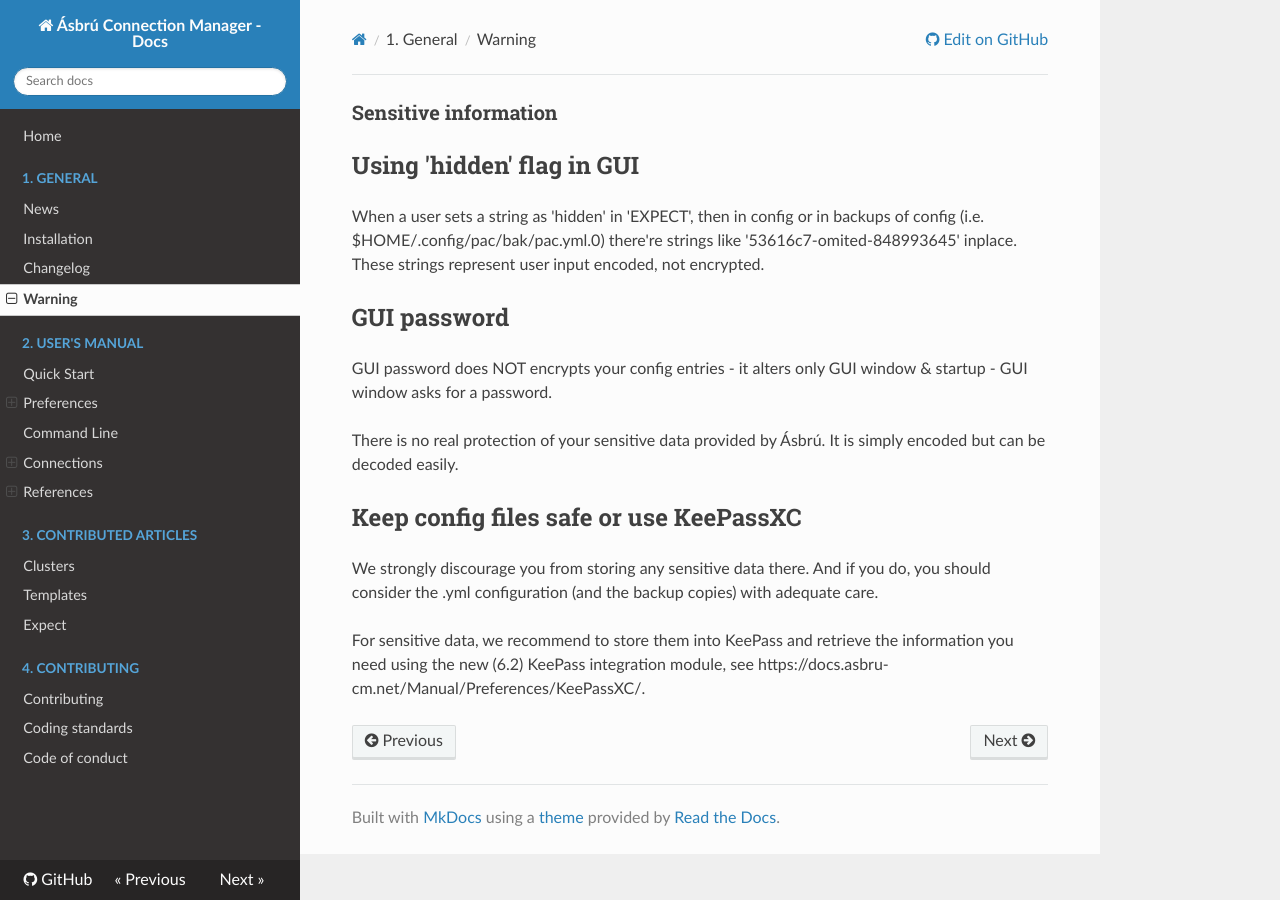
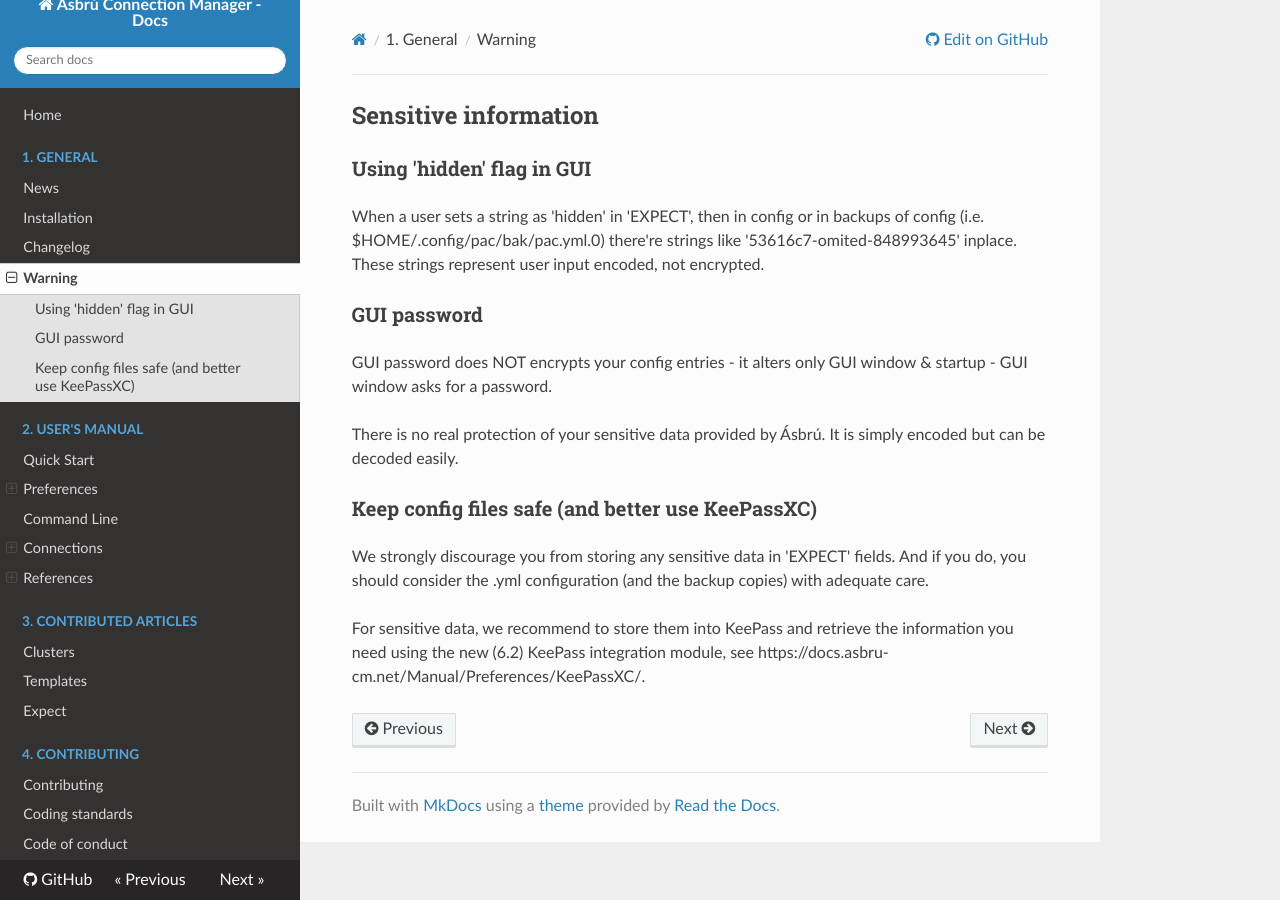
Before and after one commit to asbru-cm/asbru-cm, an MkDocs documentation site: the page built from doc/General/sensitive-info-notice.md, in a window 1280 px wide. Built offline with MkDocs 1.6.1, drawn with Linux system fonts in a browser that asks for light colours; nearby versions of some CDN libraries.

Commit message:
better look for sensitive data warning

```diff
--- a/doc/General/sensitive-info-notice.md
+++ b/doc/General/sensitive-info-notice.md
@@ -1,16 +1,16 @@
-### Sensitive information
+## Sensitive information
 
-## Using 'hidden' flag in GUI
+### Using 'hidden' flag in GUI
 When a user sets a string as 'hidden' in 'EXPECT', then in config or in backups of config (i.e. $HOME/.config/pac/bak/pac.yml.0) there're
 strings like '53616c7-omited-848993645' inplace. These strings represent user input encoded, not encrypted.
 
-## GUI password
+### GUI password
 GUI password does NOT encrypts your config entries - it alters only GUI window & startup - GUI window asks for a password.
 
 There is no real protection of your sensitive data provided by Ásbrú. It is simply encoded but can be decoded easily.
 
-## Keep config files safe or use KeePassXC
+### Keep config files safe (and better use KeePassXC)
 
-We strongly discourage you from storing any sensitive data there. And if you do, you should consider the .yml configuration (and the backup copies) with adequate care.
+We strongly discourage you from storing any sensitive data in 'EXPECT' fields. And if you do, you should consider the .yml configuration (and the backup copies) with adequate care.
 
 For sensitive data, we recommend to store them into KeePass and retrieve the information you need using the new (6.2) KeePass integration module, see https://docs.asbru-cm.net/Manual/Preferences/KeePassXC/.
```
